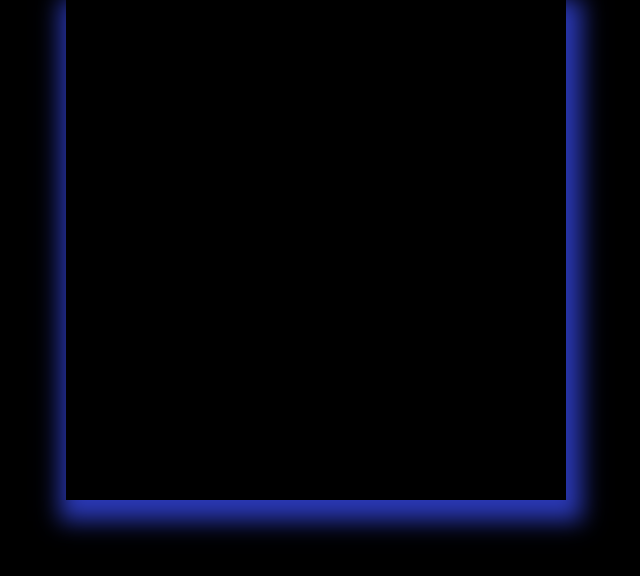
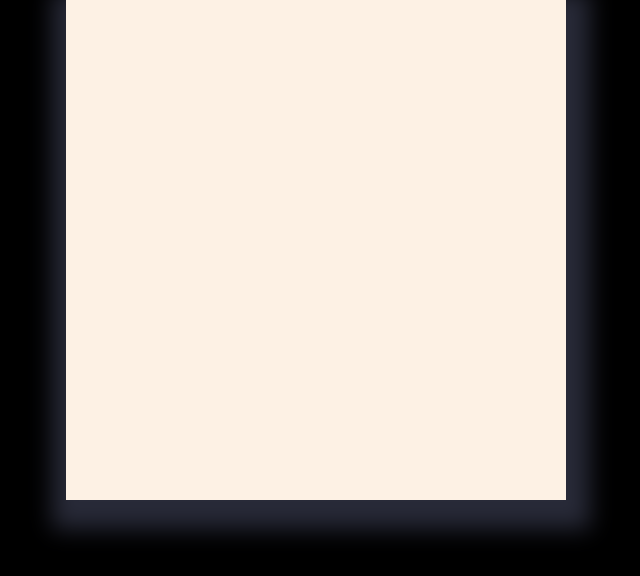
Before and after one commit to Olahben/Etch-a-Sketch, a plain HTML site: page index.html in a window 1280 px wide. Shown: the whole page, without its empty margins (324-964 px from the left). Drawn offline with Linux system fonts and the light colour scheme.

Commit message:
Add background color and box shadow color to #container

```diff
--- a/styles.css
+++ b/styles.css
@@ -11,7 +11,8 @@ body {
     display: grid;
     grid-template-rows: repeat(16, 1fr);
     grid-template-columns: repeat(16, 1fr);
-    box-shadow: 5px 10px 22px 11px rgb(42, 56, 180);
+    box-shadow: 5px 10px 22px 19px rgb(40, 42, 56);
+    background-color: rgb(253, 241, 228);
     /*flex-direction: column;*/
     /*flex-wrap: wrap;*/
 }
```
